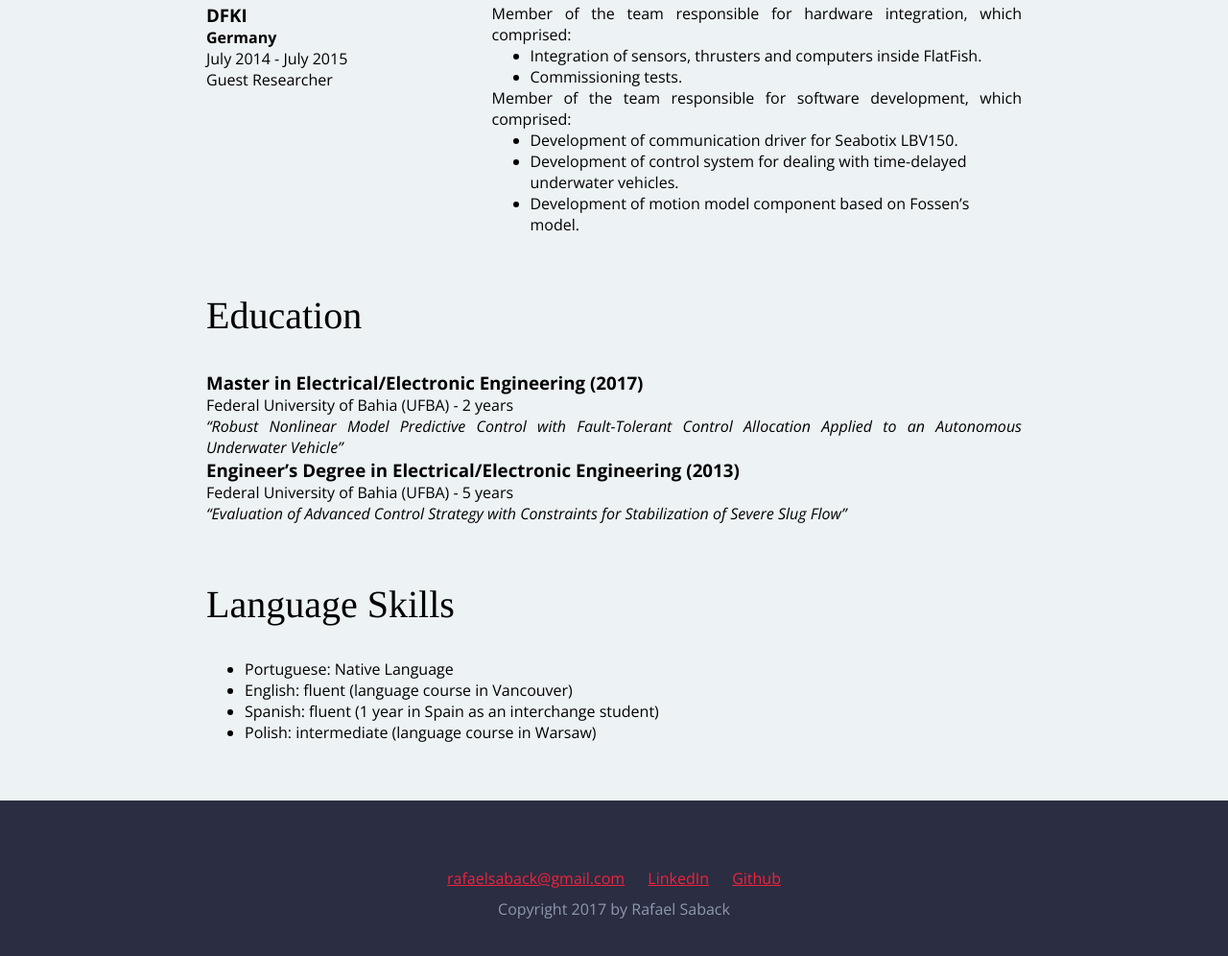
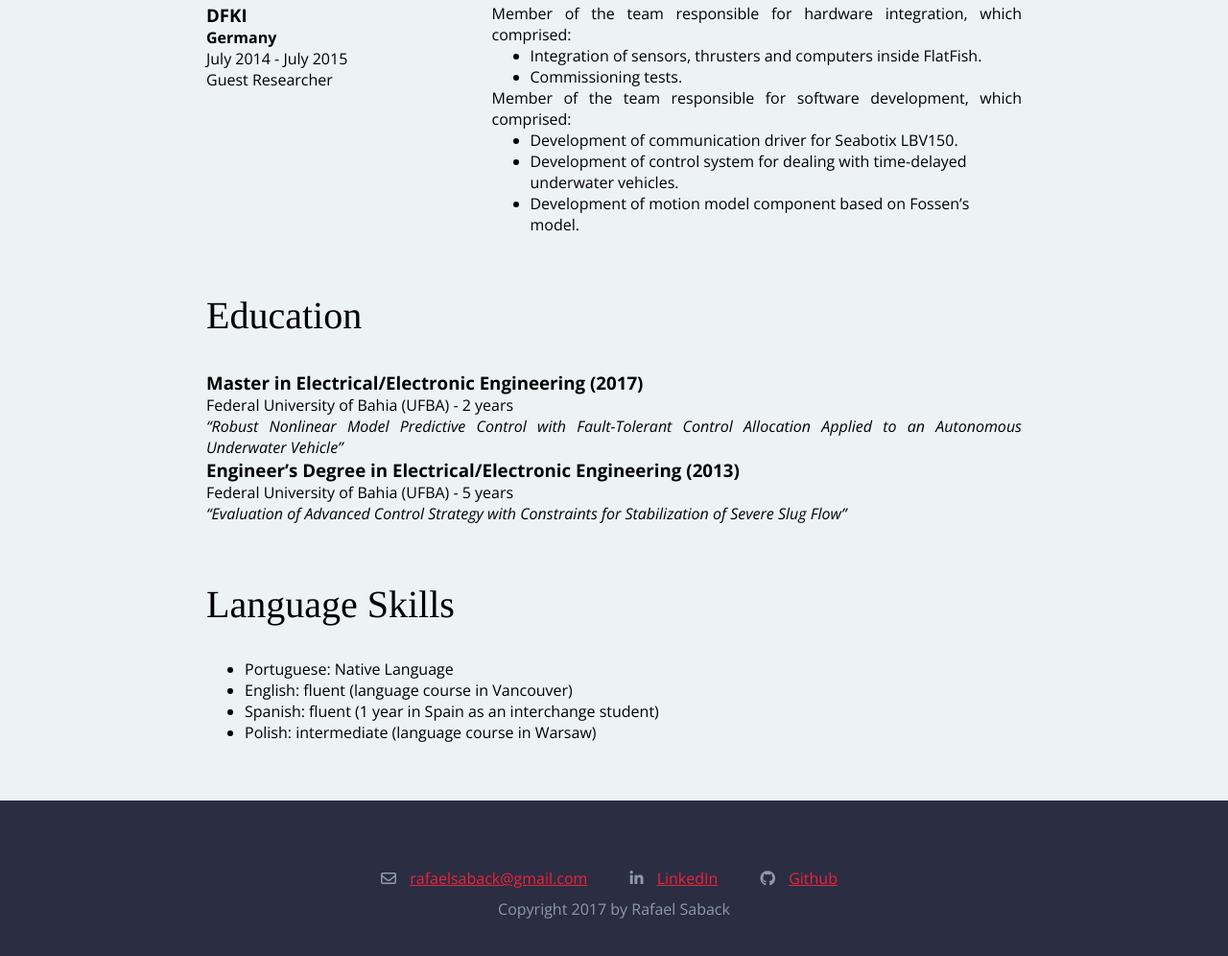
Before and after one commit to rafaelsaback/rafaelsaback.github.io, a plain HTML site: page index.html in a window 1280 px wide. Shown: the part 1351-2347 px from the top of the page at 96% size. Drawn offline with nearby package versions, Linux system fonts and the light colour scheme.

Commit message:
Add font-icons for e-mail, linkedin and github

```diff
--- a/css/styles.css
+++ b/css/styles.css
@@ -140,6 +140,10 @@ footer, footer p {
   display: inline-block;
 }
 
+.contact-links {
+  margin: 0 15px;
+}
+
 /* Navigation
 -----------------------*/
 
--- a/index.html
+++ b/index.html
@@ -11,6 +11,7 @@
   <meta name="viewport" content="width=device-width, initial-scale=1.0">
   <title>Rafael Saback | Resume</title>
   <link href="https://fonts.googleapis.com/css?family=Open+Sans:400,400i,700" rel="stylesheet">
+  <script src="https://use.fontawesome.com/6b9dff57b8.js"></script>
   <link rel="stylesheet" href="css/styles.css">
   <link rel="shortcut icon" type="image/x-icon" href="./favicon.ico" />
 </head>
@@ -177,9 +178,18 @@
   <footer id="contact">
     <div class="content-wrap">
       <div class="contact-info">
-        <a href="mailto:rafaelsaback@gmail.com"> rafaelsaback@gmail.com </a>
-        <a href="https://br.linkedin.com/in/rafael-saback"> LinkedIn </a>
-        <a href="https://github.com/rafaelsaback"> Github </a>
+        <span class="contact-links">
+          <i class="fa fa-envelope-o" aria-hidden="true"></i>
+          <a href="mailto:rafaelsaback@gmail.com"> rafaelsaback@gmail.com </a>
+        </span>
+        <span class="contact-links">
+          <i class="fa fa-linkedin" aria-hidden="true"></i>
+          <a href="https://br.linkedin.com/in/rafael-saback"> LinkedIn </a>
+        </span>
+        <span class="contact-links">
+          <i class="fa fa-github" aria-hidden="true"></i>
+          <a href="https://github.com/rafaelsaback"> Github </a>
+        </span>
       </div>
       <!-- end contact-info -->
       <p>Copyright 2017 by Rafael Saback</p>
```
